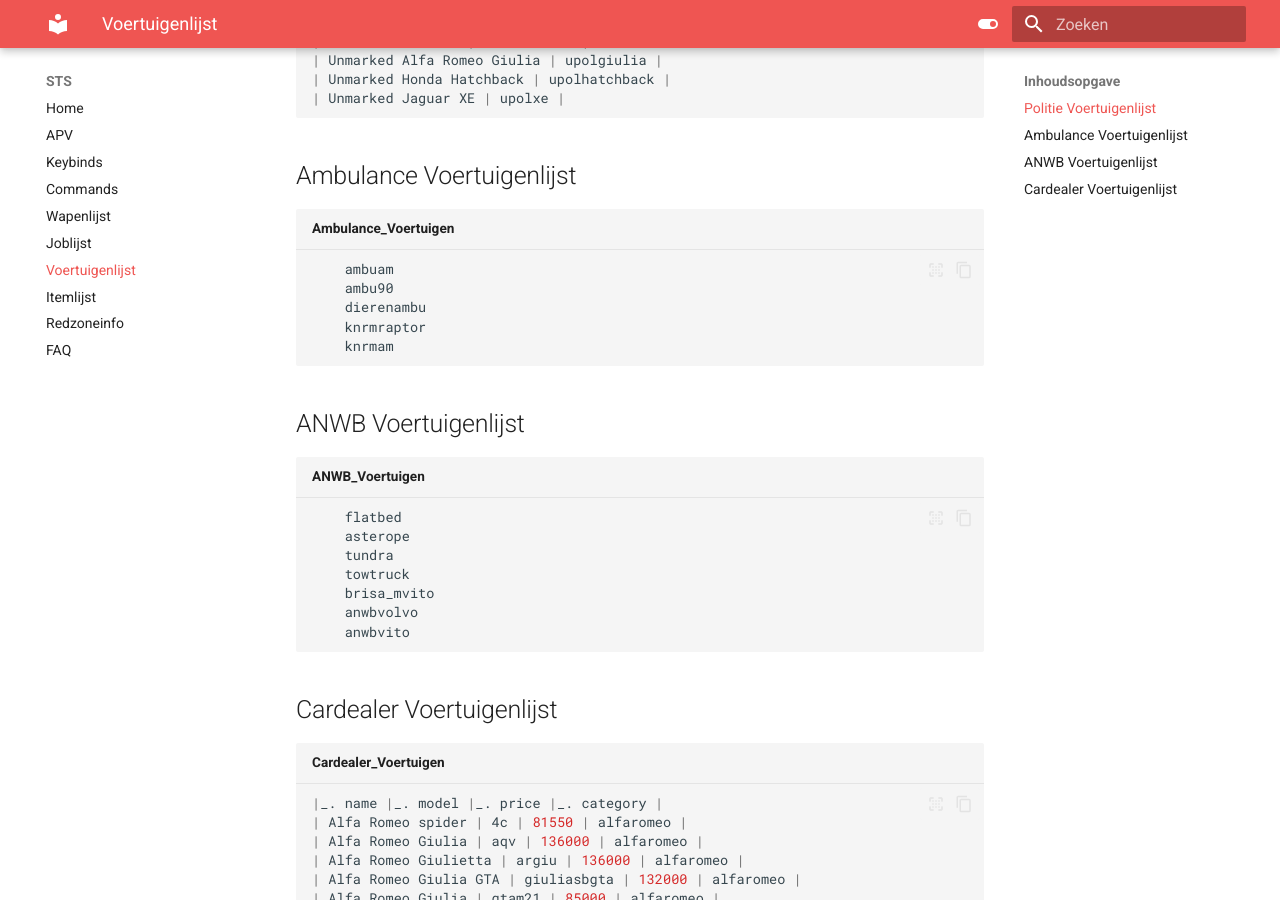
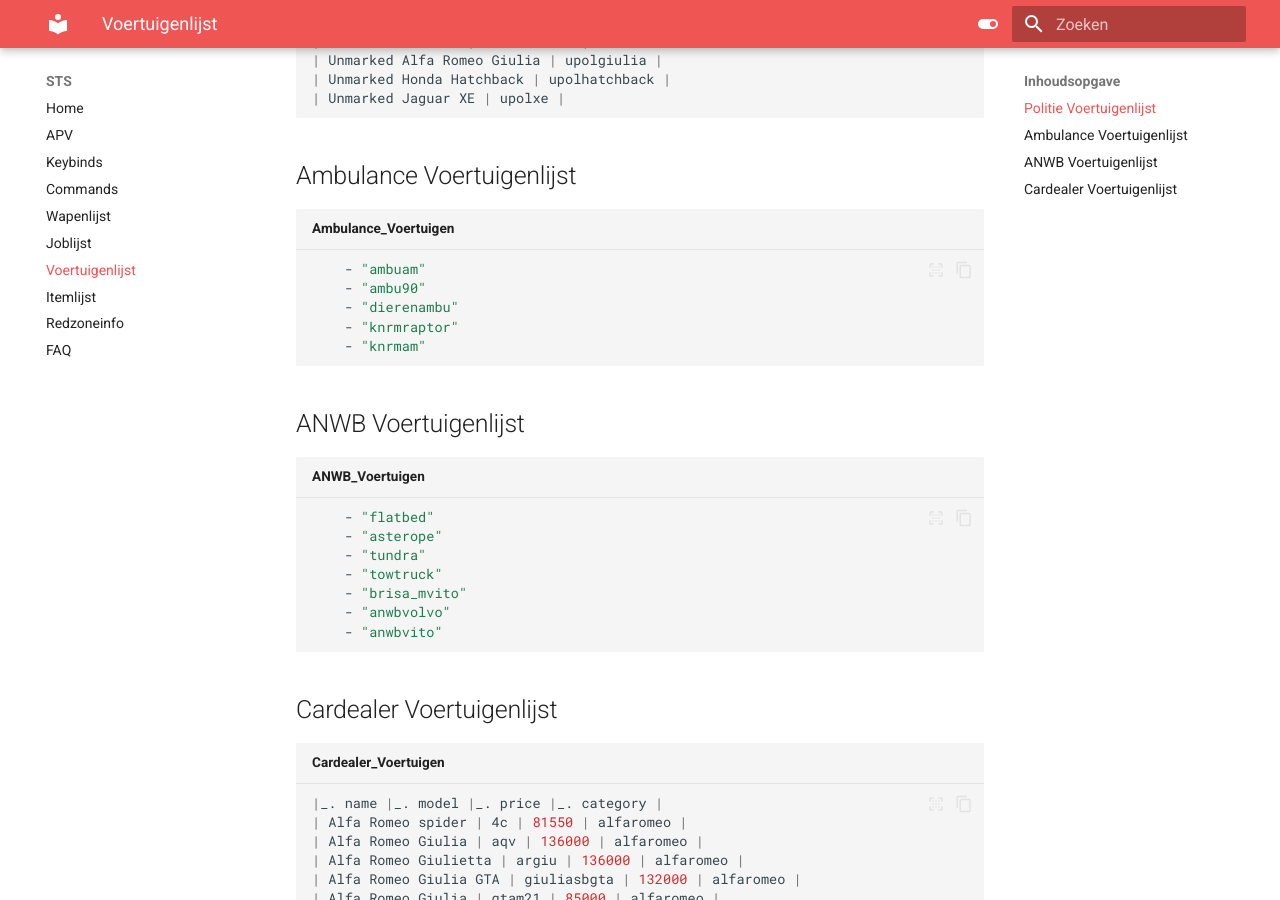
Before and after one commit to Welseyy/STSAPV, an MkDocs documentation site: the page built from docs/voertuigenlijst.md, in a window 1280 px wide and 900 px high, scrolled down 1591 px. Built offline with MkDocs 1.6.1 and Material for MkDocs 9.7.7, drawn with Linux system fonts in a browser that asks for light colours; some of the changed text lies outside the part shown.

````diff
--- a/docs/voertuigenlijst.md
+++ b/docs/voertuigenlijst.md
@@ -83,11 +83,11 @@ Hieronder vindt je de voertuigenlijst
 
 
 ``` sh title="Ambulance_Voertuigen"
-    ambuam
-    ambu90
-    dierenambu
-    knrmraptor
-    knrmam
+    - "ambuam"
+    - "ambu90"
+    - "dierenambu"
+    - "knrmraptor"
+    - "knrmam"
 ```
 
 
@@ -95,13 +95,13 @@ Hieronder vindt je de voertuigenlijst
 
 
 ``` sh title="ANWB_Voertuigen"
-    flatbed
-    asterope
-    tundra
-    towtruck
-    brisa_mvito
-    anwbvolvo
-    anwbvito
+    - "flatbed"
+    - "asterope"
+    - "tundra"
+    - "towtruck"
+    - "brisa_mvito"
+    - "anwbvolvo"
+    - "anwbvito"
 
 ```
 
````
